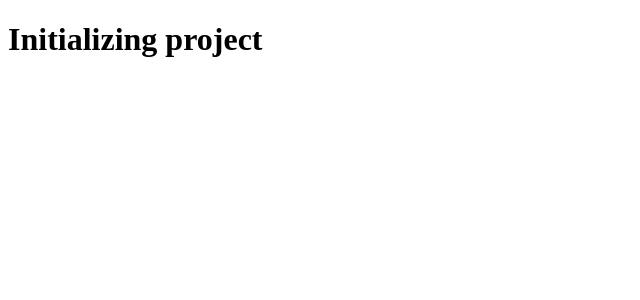
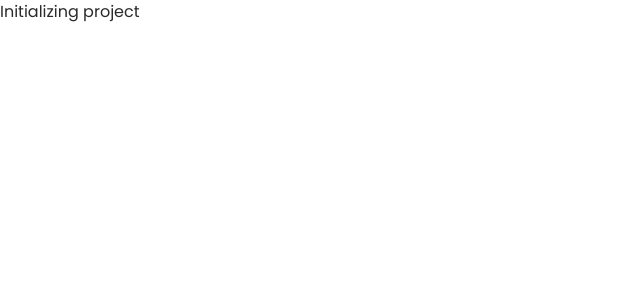
Before and after one commit to nahyoomi/LumiHaus, a React (Vite) app: page / in a window 1280 px wide. Shown: the top 300 px of the page, without its empty margins (0-640 px from the left). Built offline with nearby package versions, Linux system fonts and the light colour scheme.

Commit message:
feat: install Tailwind CSS & add global styles

```diff
--- a/package.json
+++ b/package.json
@@ -10,8 +10,10 @@
     "preview": "vite preview"
   },
   "dependencies": {
+    "@tailwindcss/vite": "^4.0.9",
     "react": "^19.0.0",
-    "react-dom": "^19.0.0"
+    "react-dom": "^19.0.0",
+    "tailwindcss": "^4.0.9"
   },
   "devDependencies": {
     "@eslint/js": "^9.21.0",
--- a/src/index.css
+++ b/src/index.css
@@ -0,0 +1,19 @@
+@import url('https://fonts.googleapis.com/css2?family=Poppins:ital,wght@0,100;0,200;0,300;0,400;0,500;0,600;0,700;0,800;0,900;1,100;1,200;1,300;1,400;1,500;1,600;1,700;1,800;1,900&display=swap');
+@import "tailwindcss";
+@import "tailwindcss/preflight.css" layer(base);
+@import "tailwindcss/theme.css" layer(theme);
+@import "tailwindcss/utilities.css" layer(utilities);
+
+:root {
+    --font-primary: 'Poppins', sans-serif;
+    --color-white: #FFFFFF;
+    --color-blue-gray: #8B9CA1;
+    --color-blue: #419DB4;
+    --color-dark: #2A2A2A;
+}
+
+body {
+    font-family: var(--font-primary);
+    background-color: var(--color-white);
+    color: var(--color-dark);
+}
--- a/vite.config.ts
+++ b/vite.config.ts
@@ -1,7 +1,11 @@
 import { defineConfig } from 'vite'
 import react from '@vitejs/plugin-react-swc'
+import tailwindcss from '@tailwindcss/vite'
 
 // https://vite.dev/config/
 export default defineConfig({
-  plugins: [react()],
+  plugins: [
+    react(),
+    tailwindcss()
+  ],
 })
```
Also changed, not shown: 1 other file (tests, documents, lock files or other folders).
